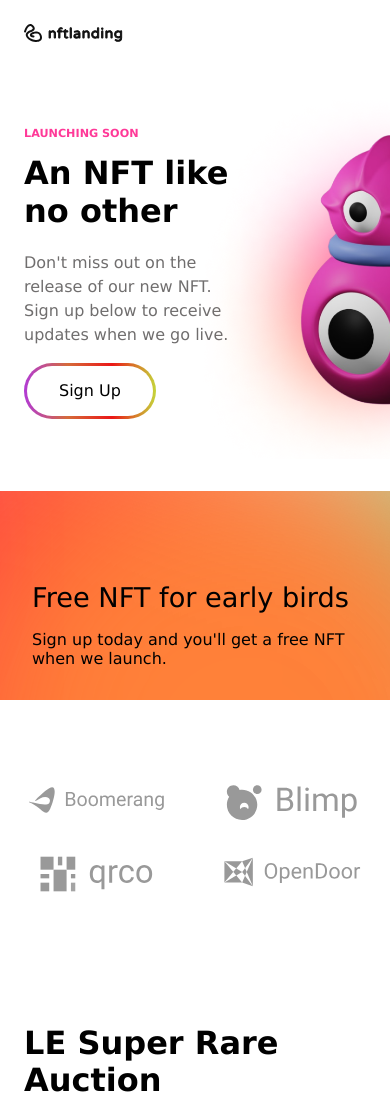
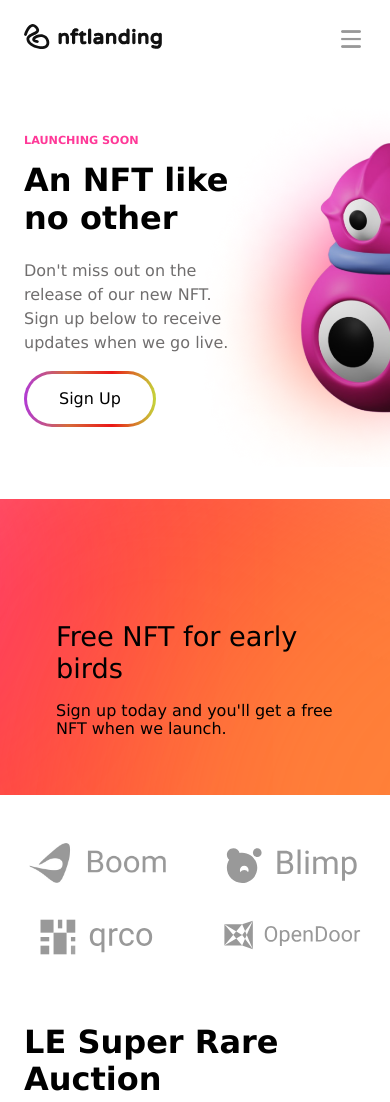
Before and after one commit to sallywright/html-cssEXAM, a plain HTML site: page index.html in a window 390 px wide. Shown: the top 1102 px of the page. Drawn offline with nearby package versions, Linux system fonts and the light colour scheme.

Commit message:
hamburger boom icons

```diff
--- a/index.html
+++ b/index.html
@@ -21,6 +21,7 @@
           <div class="navlogo">
             <img src="/assets/logo.svg" alt="nftlanding logo" />
           </div>
+          <img id="menu" src="/assets/hamburger-menu.png" alt="menu">
           <div class="navlinks">
             <a href="">Features</a>
             <a href="">About</a>
@@ -55,7 +56,8 @@
 
     <section class="companies">
       <div class="container">
-        <img src="/assets/companies/1.svg" alt="Boomerang" />
+        <img id="boomerang" src="/assets/companies/1.svg" alt="Boomerang" />
+        <img id="boom" src="/assets/companies/boom.png" alt="Boom">
         <img src="/assets/companies/2.svg" alt="Blimp" />
         <img src="/assets/companies/3.svg" alt="qrco" />
         <img src="/assets/companies/4.svg" alt="OpenDoor" />
@@ -170,10 +172,10 @@
           <img src="/assets/logo.svg" alt="nftlanding logo" />
           <p>Exclusive NFT Collection</p>
           <div class="socmedia">
-            <img src="/assets/smicons/facebook-logo-2019.svg" alt="facebook" />
-            <img src="/assets/smicons/twitter.svg" alt="twitter" />
-            <img src="/assets/smicons/instagram.svg" alt="instagram" />
-            <img src="/assets/smicons/tiktok.svg" alt="tiktok" />
+            <img src="/assets/smicons/facebook-logo-2019.png" alt="facebook" />
+            <img src="/assets/smicons/twitter.png" alt="twitter" />
+            <img src="/assets/smicons/instagram.png" alt="instagram" />
+            <img src="/assets/smicons/tiktok.png" alt="tiktok" />
           </div>
         </div>
 
--- a/style.css
+++ b/style.css
@@ -14,6 +14,10 @@ nav div.container {
 
 nav div.container div.navlogo {
   max-width: 100%;
+}
+
+#menu {
+  display: none;
 }
 
 nav div.container div.navlinks a {
@@ -118,6 +122,10 @@ section.companies div.container {
 section.companies div.container img {
   width: 15%;
   height: 2.5rem;
+}
+
+#boom {
+  display: none;
 }
 
 section.nfts div.container {
@@ -250,10 +258,15 @@ div.copyright {
     padding: 1.5rem;
   }
   nav div.container div.navlogo img {
-    max-width: 50%;
+    max-width: 70%;
   }
 
-  /* ------for now no hamburger menu, will add later---- */
+  #menu {
+    display: block;
+    height: 30px;
+    width: 30px;
+  }
+
   nav div.container div.navlinks {
     display: none;
   }
@@ -287,9 +300,13 @@ div.copyright {
     height: 25rem;
     width: 25rem;
   }
-
+  section.signup:last-of-type div.container {
+    position: relative;
+  }
   section.signup:last-of-type div.container img {
-    top: 9rem;
+    /* top: 10rem; */
+    bottom: -100rem;
+    position: absolute;
     right: -140px;
     height: 23rem;
     width: 23rem;
@@ -317,18 +334,22 @@ div.copyright {
   }
 
   section.hurry div.container {
-    background-position: -270px;
+    background-position: -200px;
     margin: 2rem 0;
     border-radius: 0;
-    padding: 4.5rem 1rem 1rem 2rem;
+    padding: 4.5rem 0rem 1rem 1remrem;
     background-size: cover;
     background-repeat: no-repeat;
-    /* make gradient with more colors */
   }
 
   section.hurry div.container h1 {
     font-size: 1.7rem;
     font-weight: 500;
+  }
+
+  section.companies div.container {
+    margin-bottom: 0;
+    margin-top: 0.5rem;
   }
 
   section.companies div.container img {
@@ -339,6 +360,14 @@ div.copyright {
 
   section.companies div.container img:last-child {
     display: none;
+  }
+
+  #boomerang {
+    display: none;
+  }
+
+  #boom {
+    display: block;
   }
 
   section.nfts div.container {
```
Also changed, not shown: assets/companies/boom.png (added), assets/hamburger-menu.png (added), assets/smicons/facebook-logo-2019.png, assets/smicons/facebook-logo-2019.svg (deleted), assets/smicons/instagram.png, assets/smicons/instagram.svg (deleted), assets/smicons/tiktok.png, assets/smicons/tiktok.svg (deleted), assets/smicons/twitter.png, assets/smicons/twitter.svg (deleted).
